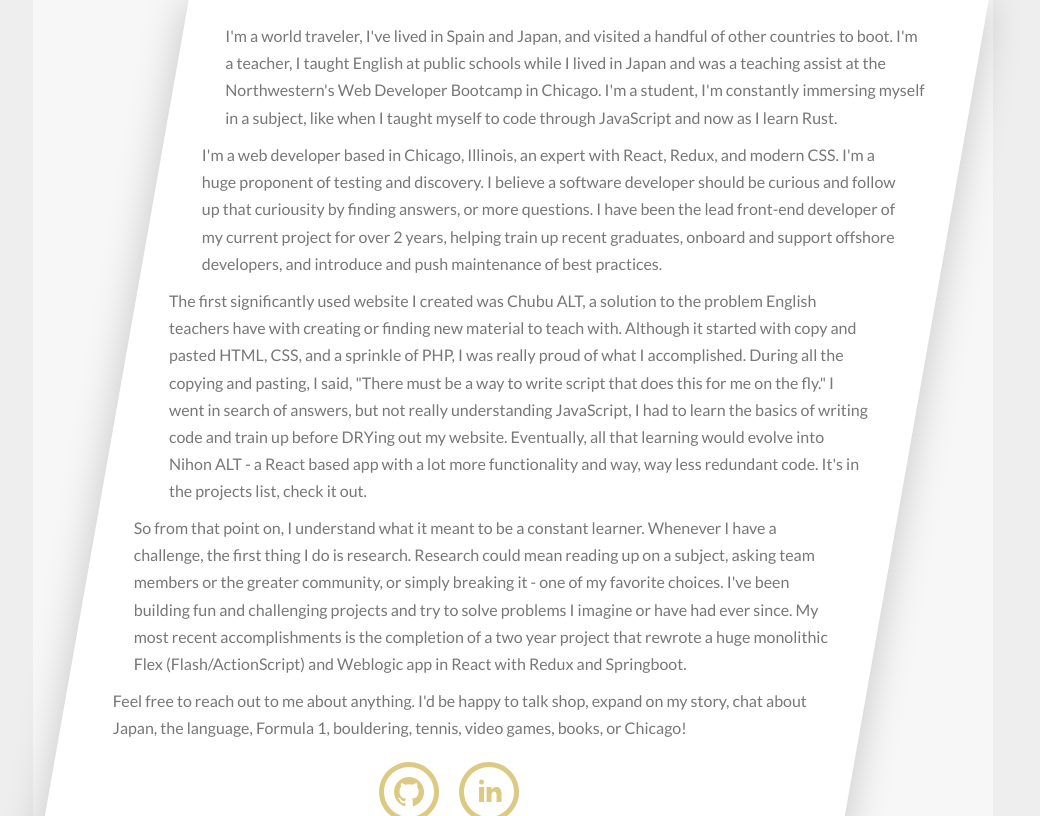
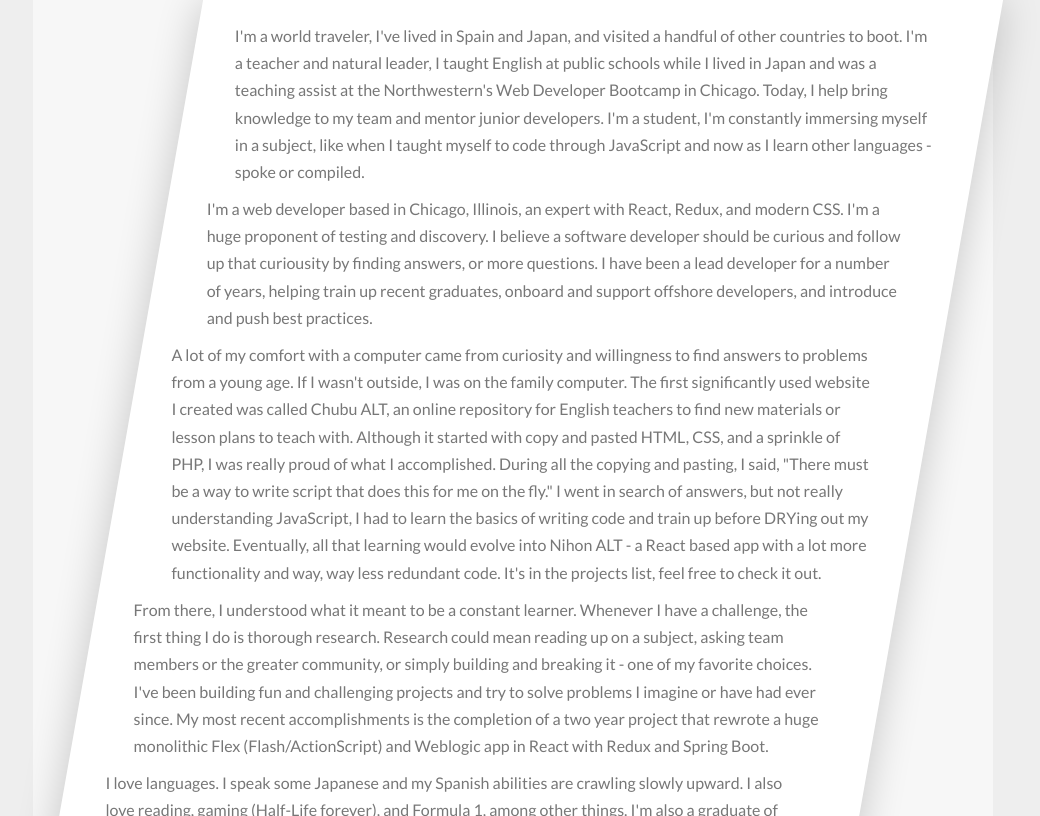
Before and after one commit to terensu-desu/terence-mangram_v2, a React (Create React App) app: page / in a window 1280 px wide. Shown: the part 964-1780 px from the top of the page, without its empty margins (127-1167 px from the left). Built offline with nearby package versions, Linux system fonts and the light colour scheme.

Commit message:
fix: typos and grammar, add and remove some content

```diff
--- a/src/components/About/About.js
+++ b/src/components/About/About.js
@@ -8,30 +8,33 @@ const About = () => (
 		<div className="about__container">
 			<p className="about__text">
 				I'm a world traveler, I've lived in Spain and Japan, and visited a handful of other countries to boot.
-				I'm a teacher, I taught English at public schools while I lived in Japan and was a teaching assist at the Northwestern's Web Developer Bootcamp in Chicago.
-				I'm a student, I'm constantly immersing myself in a subject, like when I taught myself to code through JavaScript and now as I learn Rust.
+				I'm a teacher and natural leader, I taught English at public schools while I lived in Japan and was a teaching assist at the Northwestern's Web Developer Bootcamp in Chicago. Today, I help bring knowledge to my team and mentor junior developers.
+				I'm a student, I'm constantly immersing myself in a subject, like when I taught myself to code through JavaScript and now as I learn other languages - spoke or compiled.
 			</p>
 			<p className="about__text">
 				I'm a web developer based in Chicago, Illinois, an expert with React, Redux, and modern CSS. I'm a huge proponent of testing and discovery.
 				I believe a software developer should be curious and follow up that curiousity by finding answers, or more questions.
-				I have been the lead front-end developer of my current project for over 2 years, helping train up recent graduates, onboard and support offshore developers, and introduce and push maintenance of best practices.
+				I have been a lead developer for a number of years, helping train up recent graduates, onboard and support offshore developers, and introduce and push best practices.
 			</p>
 			<p className="about__text">
-				The first significantly used website I created was Chubu ALT, a solution to the problem English teachers have with creating or finding new material to teach with.
+				A lot of my comfort with a computer came from curiosity and willingness to find answers to problems from a young age. If I wasn't outside, I was on the family computer.
+				The first significantly used website I created was called Chubu ALT, an online repository for English teachers to find new materials or lesson plans to teach with.
 				Although it started with copy and pasted HTML, CSS, and a sprinkle of PHP, I was really proud of what I accomplished.
 				During all the copying and pasting, I said, "There must be a way to write script that does this for me on the fly."
 				I went in search of answers, but not really understanding JavaScript, I had to learn the basics of writing code and train up before DRYing out my website.
 				Eventually, all that learning would evolve into	Nihon ALT - a React based app with a lot more functionality and way, way less redundant code.
-				It's in the projects list, check it out.
+				It's in the projects list, feel free to check it out.
 			</p>
 			<p className="about__text">
-				So from that point on, I understand what it meant to be a constant learner. Whenever I have a challenge, the first thing I do is research.
-				Research could mean reading up on a subject, asking team members or the greater community, or simply breaking it - one of my favorite choices.
+				From there, I understood what it meant to be a constant learner. Whenever I have a challenge, the first thing I do is thorough research.
+				Research could mean reading up on a subject, asking team members or the greater community, or simply building and breaking it - one of my favorite choices.
 				I've been building fun and challenging projects and try to solve problems I imagine or have had ever since.
-				My most recent accomplishments is the completion of a two year project that rewrote a huge monolithic Flex (Flash/ActionScript) and Weblogic app in React with Redux and Springboot.
+				My most recent accomplishments is the completion of a two year project that rewrote a huge monolithic Flex (Flash/ActionScript) and Weblogic app in React with Redux and Spring Boot.
 			</p>
 			<p className="about__text">
-				Feel free to reach out to me about anything. I'd be happy to talk shop, expand on my story, chat about Japan, the language, Formula 1, bouldering, tennis, video games, books, or Chicago!
+				I love languages. I speak some Japanese and my Spanish abilities are crawling slowly upward. I also love reading, gaming (Half-Life forever), and Formula 1, among other things.
+				I'm also a graduate of Florida State University and hold a Bachelor's Degree in Japanese language with a business focus.
+				Feel free to reach out to me. I'd be happy to talk shop, expand on my story, chat about Japan, sports, video games, books, or Chicago!
 			</p>
 			<ul className="about__links-box">
 				<li className="about__item">
```
